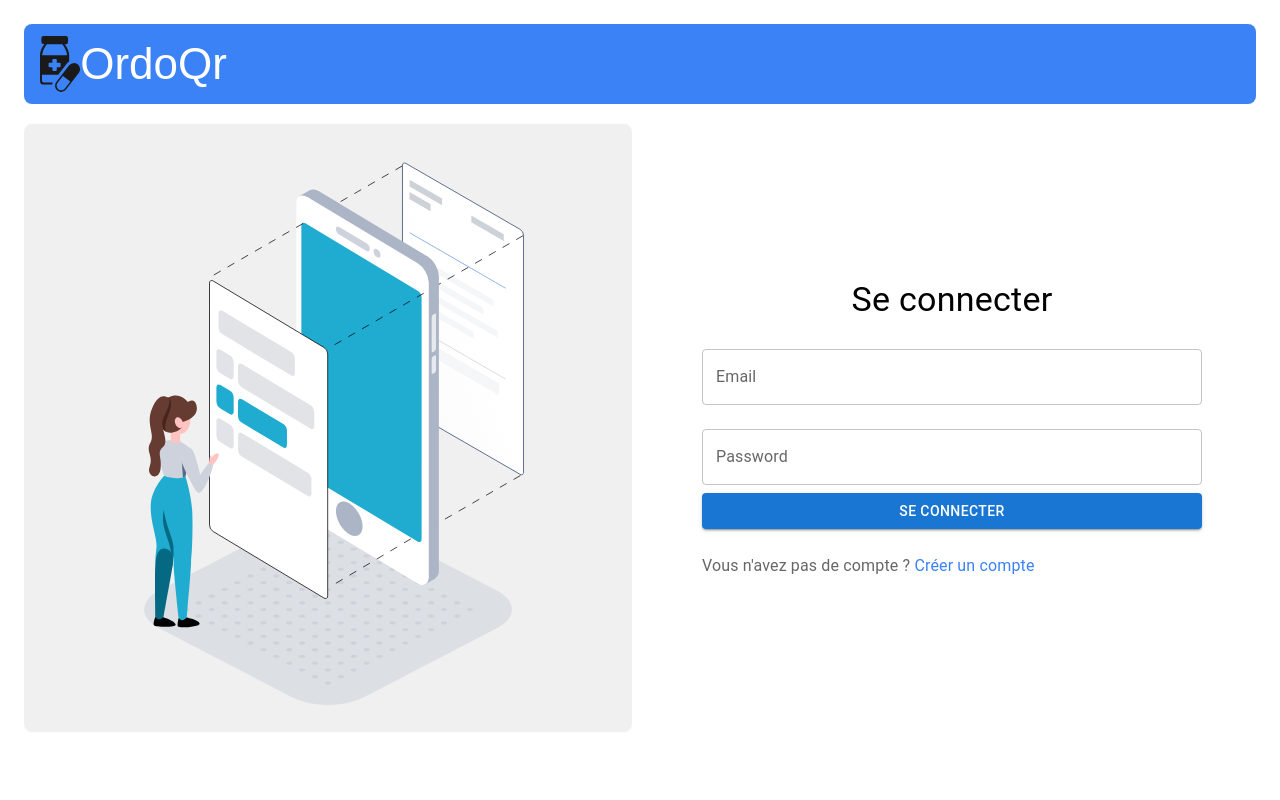
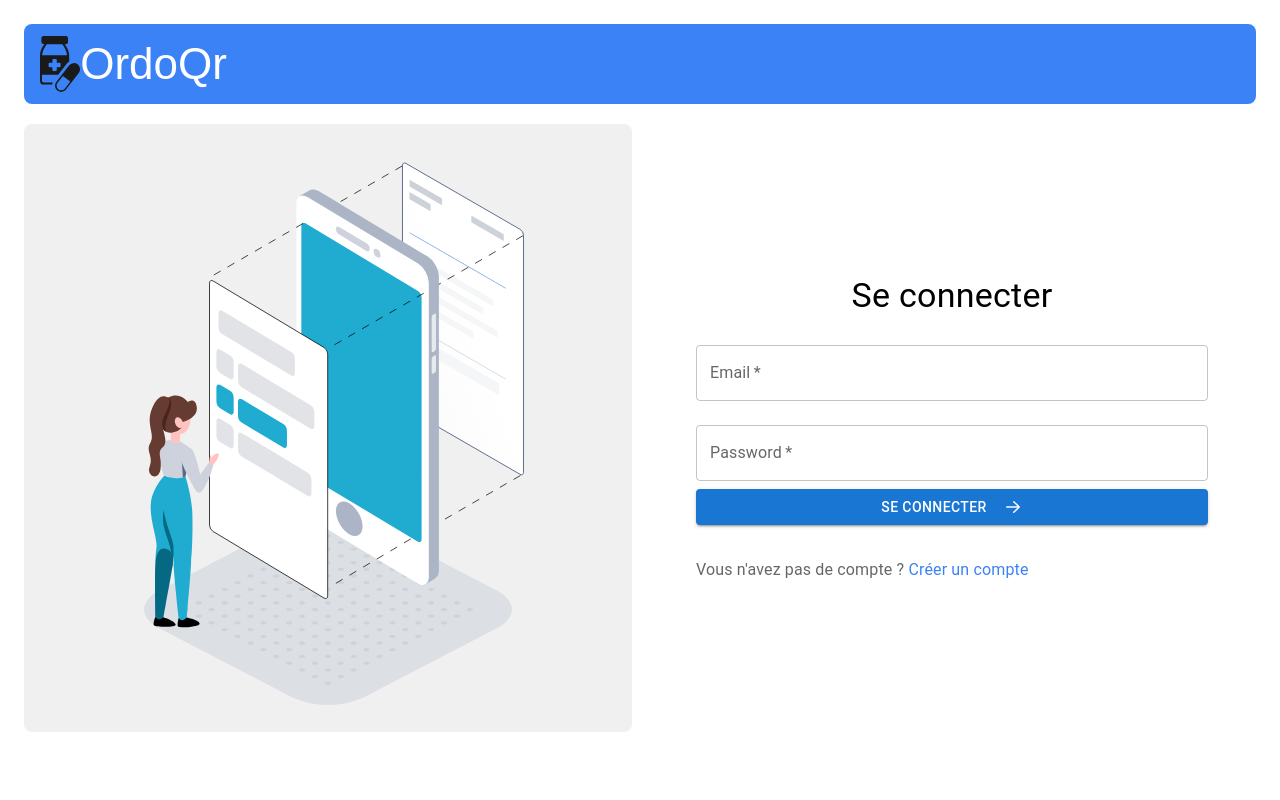
Before and after one commit to omrani-mohamed/OrdoQr, a Next.js app: page /login in a window 1280 px wide. Shown: the top 800 px of the page. Built offline with nearby package versions, Linux system fonts and the light colour scheme; a web font is replaced by a local one.

Commit message:
primitive version of authentification

```diff
--- a/app/api/auth/[...nextauth]/route.ts
+++ /dev/null
@@ -1,2 +0,0 @@
-import { handlers } from "@/auth"
-export const { GET, POST } = handlers
--- a/app/lib/actions.ts
+++ b/app/lib/actions.ts
@@ -1,15 +1,16 @@
+"use server";
+
 import { signIn } from '@/auth'
+import { AuthError } from 'next-auth';
 
-interface AuthError extends Error {
-  type?: string;
-}
-
-export async function authenticate(_currentState: unknown, formData: FormData) {
+export async function authenticate(
+  prevState: string | undefined,
+  formData: FormData,
+) {
   try {
-    await signIn('credentials', formData)
-  } catch (e) {
-    const error = e as AuthError;
-    if (error) {
+    await signIn('credentials', formData);
+  } catch (error) {
+    if (error instanceof AuthError) {
       switch (error.type) {
         case 'CredentialsSignin':
           return 'Invalid credentials.';
--- a/app/ui/medecin/AccountMenu.tsx
+++ b/app/ui/medecin/AccountMenu.tsx
@@ -1,4 +1,5 @@
 'use client';
+
 import * as React from 'react';
 import Box from '@mui/material/Box';
 import Avatar from '@mui/material/Avatar';
@@ -11,7 +12,8 @@ import Tooltip from '@mui/material/Tooltip';
 import HelpOutlineOutlinedIcon from '@mui/icons-material/HelpOutlineOutlined';
 import Logout from '@mui/icons-material/Logout';
 import Link from 'next/link';
-import { HelpOutline } from '@mui/icons-material';
+import { signOut } from '@/auth';
+
 
 export default function AccountMenu() {
   const [anchorEl, setAnchorEl] = React.useState<null | HTMLElement>(null);
@@ -85,14 +87,12 @@ export default function AccountMenu() {
           </ListItemIcon>
           Besoin d`aide ?
         </MenuItem>
-        <Link href='/login'>
         <MenuItem onClick={handleClose}>
             <ListItemIcon>
                 <Logout fontSize="small" />
             </ListItemIcon>
                 Déconnexion
         </MenuItem>
-        </Link>
       </Menu>
     </React.Fragment>
   );
--- a/app/ui/medecin/loginForm.tsx
+++ b/app/ui/medecin/loginForm.tsx
@@ -4,7 +4,11 @@ import { Box, Button, Container, TextField, Typography, Grid, FormLabel } from '
 import Image from 'next/image';
 import styled from '@emotion/styled';
 import Logo from '../logo';
+import { ArrowRightIcon } from '@heroicons/react/20/solid';
 import Link from 'next/link';
+import { useFormState, useFormStatus } from 'react-dom';
+import { authenticate } from '@/app/lib/actions';
+import { ExclamationCircleIcon } from '@heroicons/react/24/outline';
 
 const LoginBox = styled(Box)({
   display: 'flex',
@@ -32,11 +36,6 @@ const FormContainer = styled(Container)({
   height: '100%',
 });
 
-const FormBox = styled(Box)({
-  width: '100%',
-  maxWidth: '500px',
-});
-
 const LogoContainer = styled('div')({
     height: '80px',
     display: 'flex',
@@ -45,6 +44,7 @@ const LogoContainer = styled('div')({
   });
 
 export default function LoginForm(){
+  const [code, action] = useFormState(authenticate, undefined);
     return(
         <main className="flex min-h-screen flex-col p-6">
         <LogoContainer className='rounded-lg bg-blue-500 p-4'>
@@ -69,32 +69,44 @@ export default function LoginForm(){
                 <Typography variant="h4" component="h1" gutterBottom>
                   Se connecter
                 </Typography>
-                <FormBox component="form">
+                <form action={action} className='w-full max-w-lg'>
                   <TextField
                     label="Email"
                     variant="outlined"
                     margin="normal"
+                    type='email'
+                    id='email'
+                    name='email'
                     fullWidth
+                    required
                   />
                   <TextField
+                    id="password"
+                    name='password'
                     label="Password"
                     variant="outlined"
                     margin="normal"
                     fullWidth
                     type="password"
+                    required
                   />
                   <Grid item xs={12}>
-                    <Link href='/medecin' passHref>
-                      <Button className='bg-blue-500' type="submit" variant="contained" color="primary" fullWidth>
-                        Se connecter
-                      </Button>
-                    </Link>
+                      <LoginButton />
+                    <div className="flex h-8 items-end space-x-1">
+                      {(code!= null) && (
+                          <>
+                            <ExclamationCircleIcon className="h-5 w-5 text-red-500" />
+                            <p aria-live="polite" className="text-sm text-red-500">
+                              Informations d&apos;identification invalides
+                            </p>
+                          </>
+                        )}
+                    </div>
                   </Grid>
-                  <br />
                   <Grid item xs={12}>
                     <FormLabel>Vous n&apos;avez pas de compte ? <Link className="text-blue-500" href="/register">Créer un compte</Link></FormLabel>
                   </Grid>
-                </FormBox>
+                </form>
               </FormContainer>
             </Grid>
           </Grid>
@@ -102,3 +114,13 @@ export default function LoginForm(){
     </main>
     );
 }
+
+function LoginButton() {
+  const { pending } = useFormStatus();
+
+  return (
+    <Button className='bg-blue-500' type="submit" variant="contained" color="primary" fullWidth aria-disabled={pending}>
+      Se connecter<ArrowRightIcon className="ml-4 h-5 w-5 text-gray-50" />
+    </Button>
+  );
+}
--- a/app/ui/medecin/sidenav.tsx
+++ b/app/ui/medecin/sidenav.tsx
@@ -1,4 +1,6 @@
 import NavLinks from '@/app/ui/medecin/nav-links';
+import { signOut } from '@/auth';
+import { PowerIcon } from '@heroicons/react/24/outline';
 
 export default function SideNav() {
   return (
@@ -6,9 +8,16 @@ export default function SideNav() {
       <div className="flex grow flex-row justify-between space-x-2 md:flex-col md:space-x-0 md:space-y-2">
         <NavLinks />
         <div className="hidden h-auto w-full grow rounded-md bg-gray-50 md:block"></div>
-        <form action={async () => {
+        <form
+          action={async () => {
             'use server';
-          }}>
+            await signOut();
+          }}
+        >
+          <button className="flex h-[48px] w-full grow items-center justify-center gap-2 rounded-md bg-gray-50 p-3 text-sm font-medium hover:bg-sky-100 hover:text-blue-600 md:flex-none md:justify-start md:p-2 md:px-3">
+            <PowerIcon className="w-6" />
+            <div className="hidden md:block">Sign Out</div>
+          </button>
         </form>
       </div>
     </div>
--- a/auth.ts
+++ b/auth.ts
@@ -1,8 +1,46 @@
-import NextAuth from "next-auth"
+import NextAuth from 'next-auth';
+import Credentials from 'next-auth/providers/credentials';
 import { authConfig } from './auth.config';
-import Credentials from 'next-auth/providers/credentials';
+import { z } from 'zod';
+import { sql } from '@vercel/postgres';
+import bcrypt from 'bcrypt';
 
-export const { handlers, signIn, signOut, auth } = NextAuth({
+type User = {
+  id: string;
+  name: string;
+  email: string;
+  password: string;
+};
+
+async function getUser(email: string): Promise<User | undefined> {
+  try {
+    const user = await sql<User>`SELECT * FROM users WHERE email=${email}`;
+    return user.rows[0];
+  } catch (error) {
+    console.error('Failed to fetch user:', error);
+    throw new Error('Failed to fetch user.');
+  }
+}
+
+export const { auth, signIn, signOut } = NextAuth({
   ...authConfig,
-  providers: [Credentials({})],
-})
+  providers: [
+    Credentials({
+      async authorize(credentials) {
+        const parsedCredentials = z
+          .object({ email: z.string().email(), password: z.string().min(6) })
+          .safeParse(credentials);
+
+        if (parsedCredentials.success) {
+          const { email, password } = parsedCredentials.data;
+          const user = await getUser(email);
+          if (!user) return null;
+          const passwordsMatch = await bcrypt.compare(password, user.password);
+          if (passwordsMatch) return user;
+          console.log('Invalid credentials');
+        }
+        return null;
+      },
+    }),
+  ],
+});
--- a/middleware.ts
+++ b/middleware.ts
@@ -4,5 +4,7 @@ import { authConfig } from './auth.config';
 export default NextAuth(authConfig).auth;
 
 export const config = {
-  matcher: ['/((?!api|_next/static|_next/image|.*\\.png$).*)'],
+  matcher: [
+    '/((?!api|_next/static|_next/image|.*\\.(?:png|jpg|jpeg|gif|svg|webp|ico)$).*)',
+  ],
 };
--- a/package.json
+++ b/package.json
@@ -16,18 +16,20 @@
     "@mui/material": "^5.15.21",
     "@nextui-org/react": "^2.4.2",
     "@vercel/postgres": "^0.9.0",
+    "bcrypt": "^5.1.1",
     "clsx": "^2.1.1",
     "framer-motion": "^11.2.12",
     "next": "14.2.4",
     "next-auth": "^5.0.0-beta.19",
     "react": "^18",
-    "react-dom": "^18",
+    "react-dom": "^18.3.1",
     "zod": "^3.23.8"
   },
   "devDependencies": {
+    "@types/bcrypt": "^5.0.2",
     "@types/node": "^20",
     "@types/react": "^18",
-    "@types/react-dom": "^18",
+    "@types/react-dom": "^18.3.0",
     "eslint": "^8",
     "eslint-config-next": "14.2.4",
     "postcss": "^8",
```
Also changed, not shown: 1 other file (tests, documents, lock files or other folders).
